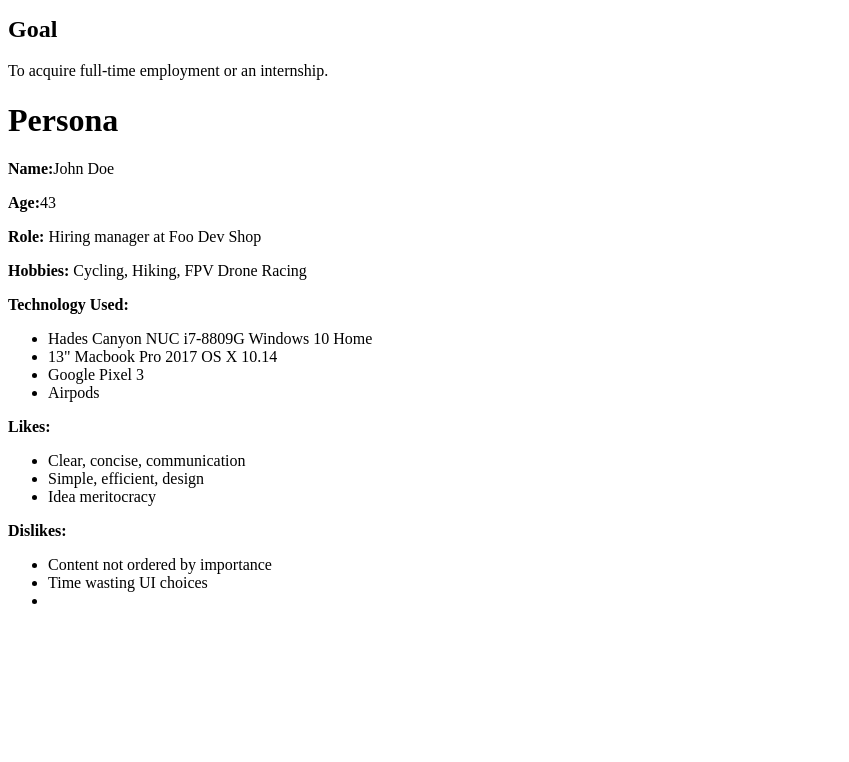
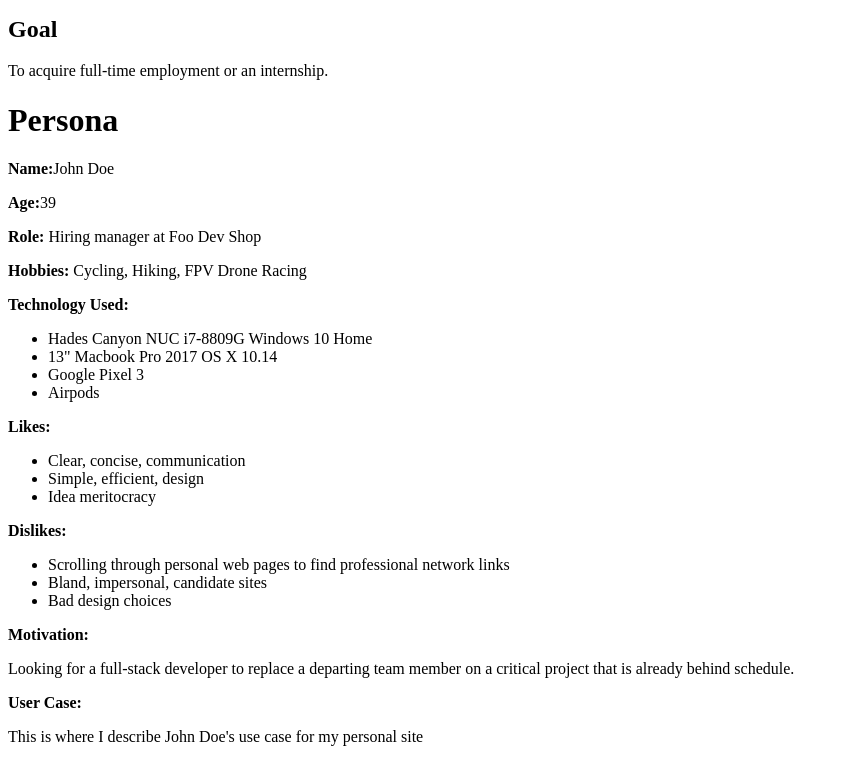
Before and after one commit to Dnakitare/my-pwp-daniel-nakitare, a PHP site: page /milestone-1.php in a window 1280 px wide. Shown: the part 174-936 px from the top of the page, without its empty margins (0-849 px from the left). Before the commit the page ends 778 px from the top, so only its background shows below. Run offline with PHP 8.4, Linux system fonts and the light colour scheme.

Commit message:
Persona continued

```diff
--- a/public_html/documentation/milestone-1.php
+++ b/public_html/documentation/milestone-1.php
@@ -13,7 +13,7 @@
 		<p>To acquire full-time employment or an internship.</p>
 		<h1>Persona</h1>
 		<p><strong>Name:</strong>John Doe</p>
-		<p><strong>Age:</strong>43</p>
+		<p><strong>Age:</strong>39</p>
 		<p><strong>Role:</strong> Hiring manager at Foo Dev Shop</p>
 		<p><strong>Hobbies:</strong> Cycling, Hiking, FPV Drone Racing</p>
 		<p><strong>Technology Used:</strong></p>
@@ -31,9 +31,13 @@
 			</ul>
 		<p><strong>Dislikes:</strong></p>
 			<ul>
-				<li>Content not ordered by importance</li>
-				<li>Time wasting UI choices</li>
-				<li></li>
+				<li>Scrolling through personal web pages to find professional network links</li>
+				<li>Bland, impersonal, candidate sites</li>
+				<li>Bad design choices</li>
 			</ul>
+		<p><strong>Motivation:</strong></p>
+		<p>Looking for a full-stack developer to replace a departing team member on a critical project that is already behind schedule.</p>
+		<p><strong>User Case:</strong></p>
+		<p>This is where I describe John Doe's use case for my personal site</p>
 	</body>
 </html>
```
